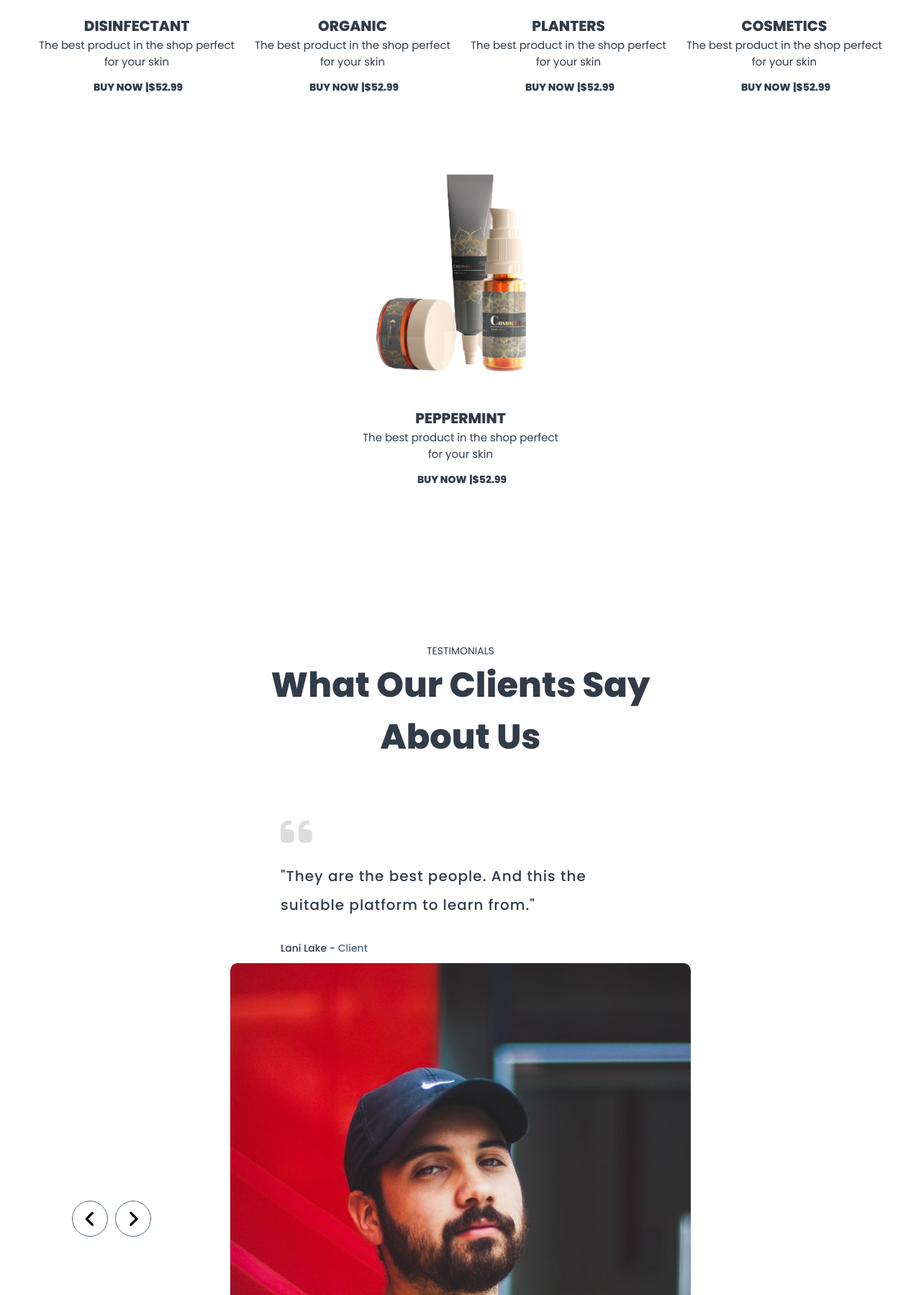
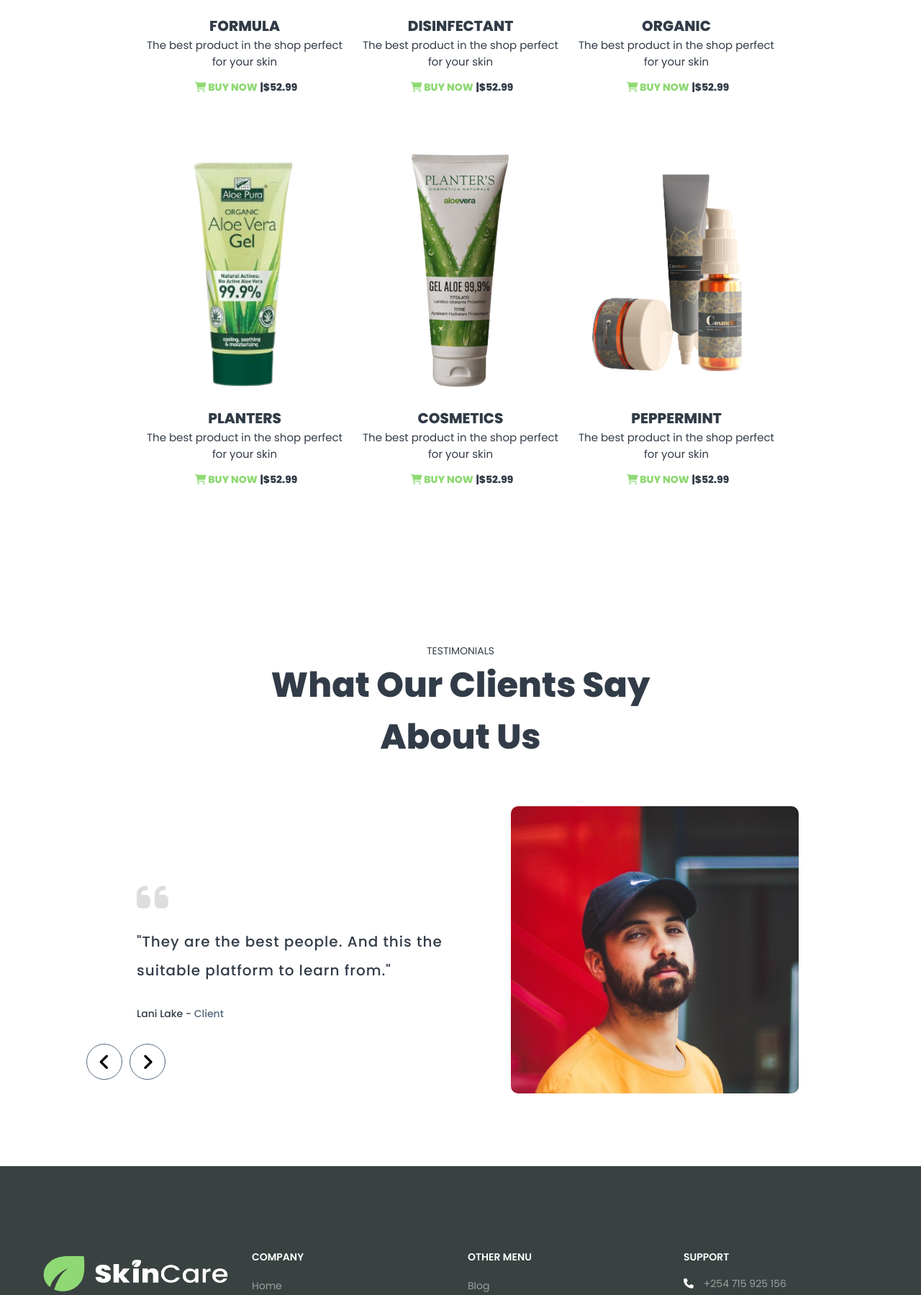
Before and after one commit to chebon254/skincare, a PHP site: page / in a window 1280 px wide. Shown: the part 2051-3850 px from the top of the page at 72% size. Run offline with PHP 8.4, Linux system fonts and the light colour scheme.

Commit message:
Code Changes

```diff
--- a/SkinCare/css/style.css
+++ b/SkinCare/css/style.css
@@ -56,12 +56,32 @@
     transform: translateY(0);
     opacity: 1;
 }
+/* .cursor{
+    height: 40px;
+    width: 40px;
+    border-radius: 50%;
+    position: absolute;
+    transform: translate3d(-50%, -50%, 0);
+    top: 1;
+    left: 0;
+    pointer-events: none;
+    z-index: 10;
+    display: flex;
+    align-items: center;
+    justify-content: center;
+}
+.cursor i{
+    font-size: 30px;
+    color: var(--text);
+    transform: rotate(-90deg);
+} */
 /* == || SCROLL BAR == */
 body{
     margin: 0;
     height: 100% !important;
     width: 100% !important;
     background-color: #ffffff;
+    position: absolute;
 }
 .container{
     margin: auto;
@@ -518,6 +538,7 @@
     flex-wrap: wrap;
     flex-direction: row;
     max-width: 900px;
+    margin: auto;
 }
 .product{
     height: fit-content;
@@ -557,7 +578,7 @@
 .product-pricing a{
     font-size: 14px;
     font-weight: 800;
-    color: #323c48;
+    color: var(--active);
     padding: 4px;
     text-decoration: none;
 }
@@ -605,6 +626,7 @@
     height: 100%;
     display: flex;
     justify-content: center;
+    align-items: center;
     padding: 0px 40px;
     flex-wrap: wrap;
 }
@@ -697,6 +719,8 @@
 }
 .testimony-img img{
     border-radius: 10px;
+    width: 100%;
+    max-width: 400px;
 }
 footer{
     background-color: var(--text);
@@ -928,7 +952,7 @@
     }
     .testimony-select{
         bottom: 60px;
-        left: 60px;
+        left: 80px;
     }
 }
 
--- a/SkinCare/index.html
+++ b/SkinCare/index.html
@@ -121,7 +121,7 @@
                     <span>Products</span>
                     <h1>Our Products</h1>
                 </div>
-                <div class="products-container container reveal">
+                <div class="products-container reveal">
                     <div class="product">
                         <div class="product-image">
                             <img src="css/img/aloe gel transparent.png" alt="Product Aloe Vera">
@@ -130,7 +130,7 @@
                             <h1 class="product-title">STARBERRY</h1>
                             <p class="product-description">Capturing strawberry's fruity scent requires true artistry for your skin</p>
                             <div class="product-pricing">
-                                <a href="#">BUY NOW</a>
+                                <a href="#"><i class="fa-solid fa-cart-shopping"></i> BUY NOW</a>
                                 <span>|</span>
                                 <span>$52.99</span>
                             </div>
@@ -144,7 +144,7 @@
                             <h1 class="product-title">PASSION</h1>
                             <p class="product-description">The best product in the shop perfect <br> for your skin</p>
                             <div class="product-pricing">
-                                <a href="#">BUY NOW</a>
+                                <a href="#"><i class="fa-solid fa-cart-shopping"></i> BUY NOW</a>
                                 <span>|</span>
                                 <span>$52.99</span>
                             </div>
@@ -158,7 +158,7 @@
                             <h1 class="product-title">ERBA VITA</h1>
                             <p class="product-description">The best product in the shop perfect <br> for your skin</p>
                             <div class="product-pricing">
-                                <a href="#">BUY NOW</a>
+                                <a href="#"><i class="fa-solid fa-cart-shopping"></i> BUY NOW</a>
                                 <span>|</span>
                                 <span>$52.99</span>
                             </div>
@@ -172,7 +172,7 @@
                             <h1 class="product-title">FORMULA</h1>
                             <p class="product-description">The best product in the shop perfect <br> for your skin</p>
                             <div class="product-pricing">
-                                <a href="#">BUY NOW</a>
+                                <a href="#"><i class="fa-solid fa-cart-shopping"></i> BUY NOW</a>
                                 <span>|</span>
                                 <span>$52.99</span>
                             </div>
@@ -186,7 +186,7 @@
                             <h1 class="product-title">DISINFECTANT</h1>
                             <p class="product-description">The best product in the shop perfect <br> for your skin</p>
                             <div class="product-pricing">
-                                <a href="#">BUY NOW</a>
+                                <a href="#"><i class="fa-solid fa-cart-shopping"></i> BUY NOW</a>
                                 <span>|</span>
                                 <span>$52.99</span>
                             </div>
@@ -200,7 +200,7 @@
                             <h1 class="product-title">ORGANIC</h1>
                             <p class="product-description">The best product in the shop perfect <br> for your skin</p>
                             <div class="product-pricing">
-                                <a href="#">BUY NOW</a>
+                                <a href="#"><i class="fa-solid fa-cart-shopping"></i> BUY NOW</a>
                                 <span>|</span>
                                 <span>$52.99</span>
                             </div>
@@ -214,7 +214,7 @@
                             <h1 class="product-title">PLANTERS</h1>
                             <p class="product-description">The best product in the shop perfect <br> for your skin</p>
                             <div class="product-pricing">
-                                <a href="#">BUY NOW</a>
+                                <a href="#"><i class="fa-solid fa-cart-shopping"></i> BUY NOW</a>
                                 <span>|</span>
                                 <span>$52.99</span>
                             </div>
@@ -228,7 +228,7 @@
                             <h1 class="product-title">COSMETICS</h1>
                             <p class="product-description">The best product in the shop perfect <br> for your skin</p>
                             <div class="product-pricing">
-                                <a href="#">BUY NOW</a>
+                                <a href="#"><i class="fa-solid fa-cart-shopping"></i> BUY NOW</a>
                                 <span>|</span>
                                 <span>$52.99</span>
                             </div>
@@ -242,7 +242,7 @@
                             <h1 class="product-title">PEPPERMINT</h1>
                             <p class="product-description">The best product in the shop perfect <br> for your skin</p>
                             <div class="product-pricing">
-                                <a href="#">BUY NOW</a>
+                                <a href="#"><i class="fa-solid fa-cart-shopping"></i> BUY NOW</a>
                                 <span>|</span>
                                 <span>$52.99</span>
                             </div>
@@ -344,6 +344,9 @@
             </div>
         </footer>
     <!-- == || FOOTER == -->
+    <!-- == Cursor == -->
+    <!-- <div class="cursor"><i class="fa-solid fa-location-arrow"></i></div> -->
+
     <!-- == To TOP == -->
         <a class="to-top reveal" onclick="topFunction()" href="#header-top"><i class="fas fa-solid fa-chevron-up"></i></a>
     <!-- == To TOP == -->
```
Also changed, not shown: SkinCare/js/script.js (+14 -0 lines).
